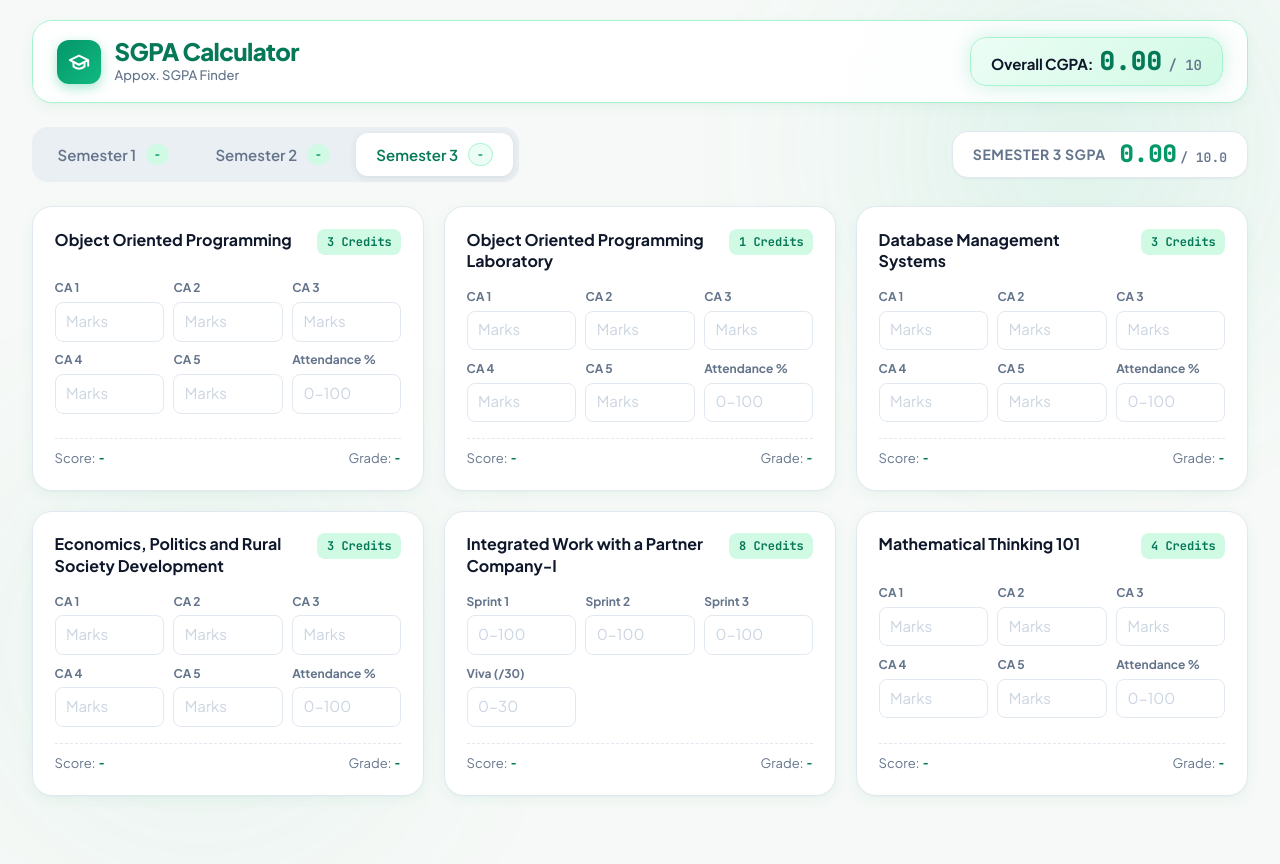
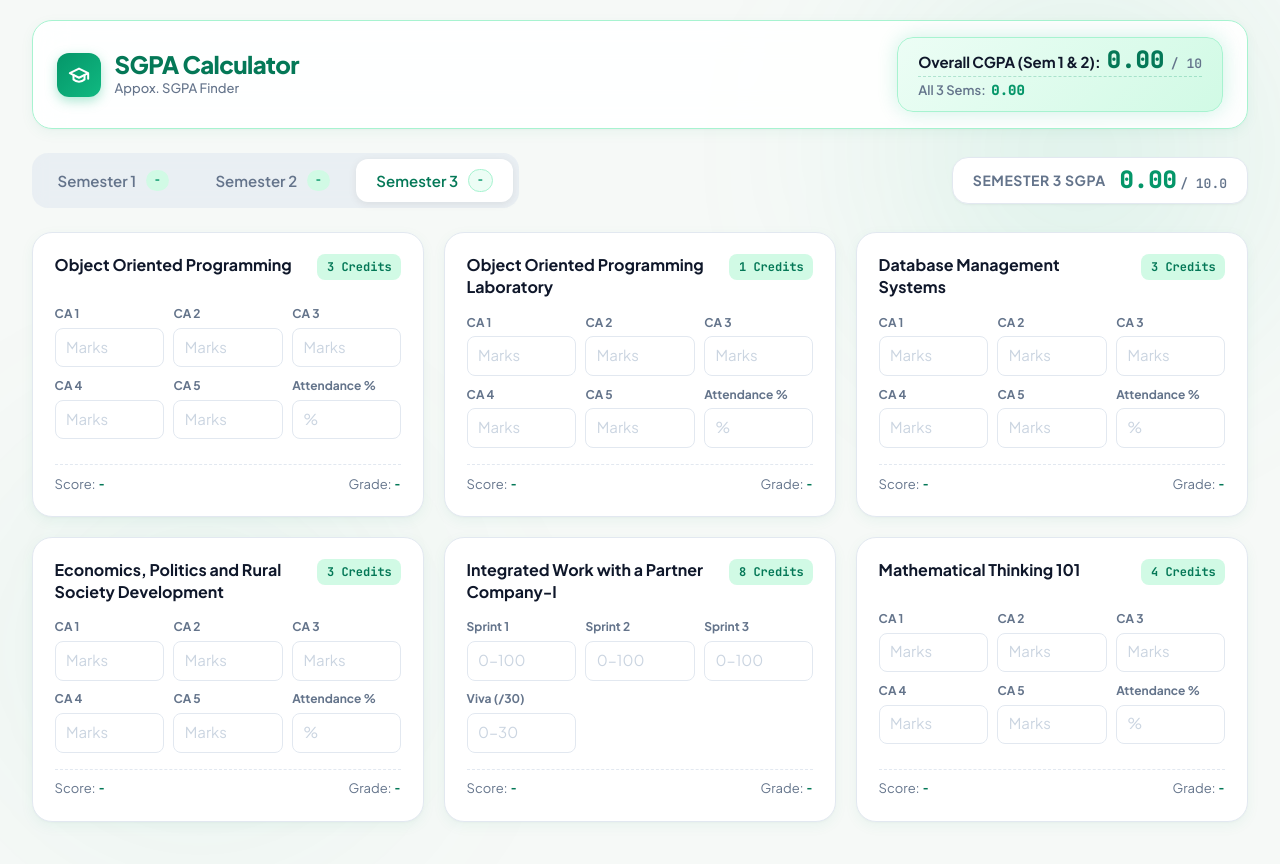
Before and after one commit to jovabsabus130-alt/sgpa, a plain HTML site: page index.html in a window 1280 px wide. Drawn offline with Linux system fonts and the light colour scheme.

Commit message:
Update CGPA to show Sem 1 & 2 main with all 3 sems sub-value, and support instant single-field Sem 3 calculation

```diff
--- a/app.js
+++ b/app.js
@@ -95,63 +95,93 @@ function scoreToGrade(score) {
 
 /**
  * Standard Sem 3 Subject Evaluation
- * Formula: Score y = Round( (90/5/40)*(CA1+CA2+CA3) + (90/5/60)*(CA4+CA5) + AttendanceMarks, 0 )
+ * Evaluates immediately on ANY entered field (normalizing proportional weight if partial)
+ * Full formula when complete: Round( (90/5/40)*(CA1+CA2+CA3) + (90/5/60)*(CA4+CA5) + Attendance, 0 )
  */
 function calculateStandardSem3Score(ca1, ca2, ca3, ca4, ca5, attPercent) {
-  const rawInputs = [ca1, ca2, ca3, ca4, ca5, attPercent];
-  const filledInputs = rawInputs.filter(v => v !== '' && v !== null && v !== undefined && !isNaN(parseFloat(v)));
-  const filledCount = filledInputs.length;
+  const c1 = ca1 !== '' && ca1 !== null && !isNaN(parseFloat(ca1)) ? parseFloat(ca1) : null;
+  const c2 = ca2 !== '' && ca2 !== null && !isNaN(parseFloat(ca2)) ? parseFloat(ca2) : null;
+  const c3 = ca3 !== '' && ca3 !== null && !isNaN(parseFloat(ca3)) ? parseFloat(ca3) : null;
+  const c4 = ca4 !== '' && ca4 !== null && !isNaN(parseFloat(ca4)) ? parseFloat(ca4) : null;
+  const c5 = ca5 !== '' && ca5 !== null && !isNaN(parseFloat(ca5)) ? parseFloat(ca5) : null;
+  const hasAtt = attPercent !== '' && attPercent !== null && !isNaN(parseFloat(attPercent));
+  const attVal = hasAtt ? parseFloat(attPercent) : null;
 
-  if (filledCount === 0) return null;
+  const enteredList = [c1, c2, c3, c4, c5, attVal].filter(v => v !== null);
+  if (enteredList.length === 0) return null;
 
-  const nCa1 = parseFloat(ca1) || 0;
-  const nCa2 = parseFloat(ca2) || 0;
-  const nCa3 = parseFloat(ca3) || 0;
-  const nCa4 = parseFloat(ca4) || 0;
-  const nCa5 = parseFloat(ca5) || 0;
-  const hasAtt = attPercent !== '' && attPercent !== null && attPercent !== undefined && !isNaN(parseFloat(attPercent));
-  const attMarks = hasAtt ? getAttendanceMarks(attPercent) : 0;
+  const isComplete = (c1 !== null && c2 !== null && c3 !== null && c4 !== null && c5 !== null && hasAtt);
 
-  const part1 = (90 / 5 / 40) * (nCa1 + nCa2 + nCa3);
-  const part2 = (90 / 5 / 60) * (nCa4 + nCa5);
+  if (isComplete) {
+    // Official full formula
+    const attMarks = getAttendanceMarks(attVal);
+    const part1 = (90 / 5 / 40) * (c1 + c2 + c3);
+    const part2 = (90 / 5 / 60) * (c4 + c5);
     const totalScore = Math.min(100, Math.max(0, Math.round(part1 + part2 + attMarks)));
+    return { score: totalScore, isComplete: true, filledCount: 6 };
+  } else {
+    // Proportional calculation for single or partial fields
+    let earnedWeight = 0;
+    let maxWeight = 0;
 
-  const isComplete = filledCount === 6;
+    if (c1 !== null) { earnedWeight += 0.45 * c1; maxWeight += 18; }
+    if (c2 !== null) { earnedWeight += 0.45 * c2; maxWeight += 18; }
+    if (c3 !== null) { earnedWeight += 0.45 * c3; maxWeight += 18; }
 
-  return {
-    score: totalScore,
-    filledCount: filledCount,
-    isComplete: isComplete
-  };
+    if (c4 !== null) { earnedWeight += 0.30 * c4; maxWeight += 18; }
+    if (c5 !== null) { earnedWeight += 0.30 * c5; maxWeight += 18; }
+
+    if (hasAtt) {
+      earnedWeight += getAttendanceMarks(attVal);
+      maxWeight += 5;
+    }
+
+    let projectedScore = maxWeight > 0 ? Math.min(100, Math.max(0, Math.round((earnedWeight / maxWeight) * 100))) : 0;
+    return { score: projectedScore, isComplete: false, filledCount: enteredList.length };
+  }
 }
 
 /**
  * Partner Company Special Subject Evaluation
- * Formula: Score y = Round( avg(sprint1, sprint2, sprint3)*0.70 + viva, 0 )
+ * Evaluates immediately on ANY entered sprint or viva
+ * Full formula when complete: Round( avg(sprint1, sprint2, sprint3)*0.70 + viva, 0 )
  */
 function calculateSpecialSem3Score(sprint1, sprint2, sprint3, viva) {
-  const rawInputs = [sprint1, sprint2, sprint3, viva];
-  const filledInputs = rawInputs.filter(v => v !== '' && v !== null && v !== undefined && !isNaN(parseFloat(v)));
-  const filledCount = filledInputs.length;
+  const s1 = sprint1 !== '' && sprint1 !== null && !isNaN(parseFloat(sprint1)) ? parseFloat(sprint1) : null;
+  const s2 = sprint2 !== '' && sprint2 !== null && !isNaN(parseFloat(sprint2)) ? parseFloat(sprint2) : null;
+  const s3 = sprint3 !== '' && sprint3 !== null && !isNaN(parseFloat(sprint3)) ? parseFloat(sprint3) : null;
+  const v = viva !== '' && viva !== null && !isNaN(parseFloat(viva)) ? parseFloat(viva) : null;
 
-  if (filledCount === 0) return null;
+  const enteredSprints = [s1, s2, s3].filter(v => v !== null);
+  const hasViva = (v !== null);
 
-  const s1 = parseFloat(sprint1) || 0;
-  const s2 = parseFloat(sprint2) || 0;
-  const s3 = parseFloat(sprint3) || 0;
-  const v = parseFloat(viva) || 0;
+  if (enteredSprints.length === 0 && !hasViva) return null;
 
+  const isComplete = (s1 !== null && s2 !== null && s3 !== null && hasViva);
+
+  if (isComplete) {
     const sprintAvg = (s1 + s2 + s3) / 3;
-  const sprintPart = sprintAvg * 0.7;
-  const totalScore = Math.min(100, Math.max(0, Math.round(sprintPart + v)));
+    const totalScore = Math.min(100, Math.max(0, Math.round(sprintAvg * 0.7 + v)));
+    return { score: totalScore, isComplete: true, filledCount: 4 };
+  } else {
+    // Proportional calculation for partial fields
+    let earnedWeight = 0;
+    let maxWeight = 0;
 
-  const isComplete = filledCount === 4;
+    if (enteredSprints.length > 0) {
+      const avgEntered = enteredSprints.reduce((a, b) => a + b, 0) / enteredSprints.length;
+      earnedWeight += avgEntered * 0.7;
+      maxWeight += 70;
+    }
 
-  return {
-    score: totalScore,
-    filledCount: filledCount,
-    isComplete: isComplete
-  };
+    if (hasViva) {
+      earnedWeight += v;
+      maxWeight += 30;
+    }
+
+    let projectedScore = maxWeight > 0 ? Math.min(100, Math.max(0, Math.round((earnedWeight / maxWeight) * 100))) : 0;
+    return { score: projectedScore, isComplete: false, filledCount: enteredSprints.length + (hasViva ? 1 : 0) };
+  }
 }
 
 function renderDropdownSemester(semKey, containerId) {
@@ -199,19 +229,10 @@ function renderSem3() {
       const viva = subState.viva !== undefined ? subState.viva : '';
 
       const calc = calculateSpecialSem3Score(s1, s2, s3, viva);
-      const gradeResult = (calc && calc.isComplete) ? scoreToGrade(calc.score) : null;
+      const gradeResult = calc ? scoreToGrade(calc.score) : null;
 
-      let scoreText = '-';
-      let gradeText = '-';
-      if (calc) {
-        if (calc.isComplete) {
-          scoreText = `${calc.score}/100`;
-          gradeText = `${gradeResult.grade} (${gradeResult.points} pts)`;
-        } else {
-          scoreText = `${calc.score}/100 (${calc.filledCount}/4 filled)`;
-          gradeText = `Fill all 4 fields`;
-        }
-      }
+      let scoreText = calc ? `${calc.score}/100` : '-';
+      let gradeText = gradeResult ? `${gradeResult.grade} (${gradeResult.points} pts)` : '-';
 
       return `
         <div class="subject-card" data-subject-id="${sub.id}">
@@ -262,19 +283,10 @@ function renderSem3() {
       const att = subState.att !== undefined ? subState.att : '';
 
       const calc = calculateStandardSem3Score(ca1, ca2, ca3, ca4, ca5, att);
-      const gradeResult = (calc && calc.isComplete) ? scoreToGrade(calc.score) : null;
+      const gradeResult = calc ? scoreToGrade(calc.score) : null;
 
-      let scoreText = '-';
-      let gradeText = '-';
-      if (calc) {
-        if (calc.isComplete) {
-          scoreText = `${calc.score}/100`;
-          gradeText = `${gradeResult.grade} (${gradeResult.points} pts)`;
-        } else {
-          scoreText = `${calc.score}/100 (${calc.filledCount}/6 filled)`;
-          gradeText = `Fill all 6 fields`;
-        }
-      }
+      let scoreText = calc ? `${calc.score}/100` : '-';
+      let gradeText = gradeResult ? `${gradeResult.grade} (${gradeResult.points} pts)` : '-';
 
       return `
         <div class="subject-card" data-subject-id="${sub.id}">
@@ -318,7 +330,7 @@ function renderSem3() {
               <label class="input-label" for="inp_${sub.id}_att">Attendance %</label>
               <input type="number" id="inp_${sub.id}_att" class="num-input sem3-input"
                 data-subject="${sub.name}" data-field="att" min="0" max="100" step="any"
-                placeholder="0-100" value="${att}">
+                placeholder="%" value="${att}">
             </div>
           </div>
 
@@ -333,9 +345,6 @@ function renderSem3() {
 }
 
 function recalculateAll() {
-  let totalAllWeightedPoints = 0;
-  let totalAllGradedCredits = 0;
-
   // Sem 1
   let sem1Weighted = 0, sem1Credits = 0;
   SEMESTER_DATA.sem1.subjects.forEach(sub => {
@@ -358,7 +367,7 @@ function recalculateAll() {
   });
   const sem2Sgpa = sem2Credits > 0 ? (sem2Weighted / sem2Credits) : null;
 
-  // Sem 3
+  // Sem 3 (Calculates live on even 1 field entered)
   let sem3Weighted = 0, sem3Credits = 0;
   SEMESTER_DATA.sem3.subjects.forEach(sub => {
     const subState = state.sem3[sub.name] || {};
@@ -366,12 +375,12 @@ function recalculateAll() {
 
     if (sub.isSpecial) {
       const calc = calculateSpecialSem3Score(subState.sprint1, subState.sprint2, subState.sprint3, subState.viva);
-      if (calc && calc.isComplete) {
+      if (calc) {
         gradeObj = scoreToGrade(calc.score);
       }
     } else {
       const calc = calculateStandardSem3Score(subState.ca1, subState.ca2, subState.ca3, subState.ca4, subState.ca5, subState.att);
-      if (calc && calc.isComplete) {
+      if (calc) {
         gradeObj = scoreToGrade(calc.score);
       }
     }
@@ -383,15 +392,25 @@ function recalculateAll() {
   });
   const sem3Sgpa = sem3Credits > 0 ? (sem3Weighted / sem3Credits) : null;
 
-  // Overall CGPA
-  totalAllWeightedPoints = sem1Weighted + sem2Weighted + sem3Weighted;
-  totalAllGradedCredits = sem1Credits + sem2Credits + sem3Credits;
-  const overallCgpa = totalAllGradedCredits > 0 ? (totalAllWeightedPoints / totalAllGradedCredits) : null;
+  // Overall CGPA for Sem 1 & Sem 2 (Main display in header)
+  const sem1And2Weighted = sem1Weighted + sem2Weighted;
+  const sem1And2Credits = sem1Credits + sem2Credits;
+  const sem1And2Cgpa = sem1And2Credits > 0 ? (sem1And2Weighted / sem1And2Credits) : null;
 
-  // Update Displays
+  // Overall CGPA across ALL 3 semesters (Sub display in header)
+  const all3Weighted = sem1Weighted + sem2Weighted + sem3Weighted;
+  const all3Credits = sem1Credits + sem2Credits + sem3Credits;
+  const all3Cgpa = all3Credits > 0 ? (all3Weighted / all3Credits) : null;
+
+  // Update Header CGPA Displays
   const cgpaDisplay = document.getElementById('cgpaDisplay');
+  const cgpaAllSemsDisplay = document.getElementById('cgpaAllSemsDisplay');
+
   if (cgpaDisplay) {
-    cgpaDisplay.textContent = overallCgpa !== null ? overallCgpa.toFixed(2) : '0.00';
+    cgpaDisplay.textContent = sem1And2Cgpa !== null ? sem1And2Cgpa.toFixed(2) : '0.00';
+  }
+  if (cgpaAllSemsDisplay) {
+    cgpaAllSemsDisplay.textContent = all3Cgpa !== null ? all3Cgpa.toFixed(2) : '0.00';
   }
 
   // Update Tab Sub-pills
@@ -513,14 +532,9 @@ function setupEventListeners() {
         if (isSpecial) {
           const calc = calculateSpecialSem3Score(sState.sprint1, sState.sprint2, sState.sprint3, sState.viva);
           if (calc) {
-            if (calc.isComplete) {
             const gradeResult = scoreToGrade(calc.score);
             if (scoreEl) scoreEl.textContent = `${calc.score}/100`;
             if (badgeEl) badgeEl.textContent = `${gradeResult.grade} (${gradeResult.points} pts)`;
-            } else {
-              if (scoreEl) scoreEl.textContent = `${calc.score}/100 (${calc.filledCount}/4 filled)`;
-              if (badgeEl) badgeEl.textContent = `Fill all 4 fields`;
-            }
           } else {
             if (scoreEl) scoreEl.textContent = '-';
             if (badgeEl) badgeEl.textContent = '-';
@@ -528,14 +542,9 @@ function setupEventListeners() {
         } else {
           const calc = calculateStandardSem3Score(sState.ca1, sState.ca2, sState.ca3, sState.ca4, sState.ca5, sState.att);
           if (calc) {
-            if (calc.isComplete) {
             const gradeResult = scoreToGrade(calc.score);
             if (scoreEl) scoreEl.textContent = `${calc.score}/100`;
             if (badgeEl) badgeEl.textContent = `${gradeResult.grade} (${gradeResult.points} pts)`;
-            } else {
-              if (scoreEl) scoreEl.textContent = `${calc.score}/100 (${calc.filledCount}/6 filled)`;
-              if (badgeEl) badgeEl.textContent = `Fill all 6 fields`;
-            }
           } else {
             if (scoreEl) scoreEl.textContent = '-';
             if (badgeEl) badgeEl.textContent = '-';
--- a/index.html
+++ b/index.html
@@ -30,12 +30,18 @@
         </div>
       </div>
 
-      <!-- Simple & Exciting Overall CGPA Text Badge -->
+      <!-- Overall CGPA Badge (Main: Sem 1 & 2, Sub: All 3 Sems) -->
       <div class="cgpa-badge-wrap">
         <div class="cgpa-text">
-          <span class="cgpa-label">Overall CGPA:</span>
-          <span id="cgpaDisplay" class="cgpa-value">0.00</span>
-          <span class="cgpa-scale">/ 10</span>
+          <div class="cgpa-main-row">
+            <span class="cgpa-label">Overall CGPA (Sem 1 & 2):</span>
+            <span id="cgpaDisplay" class="cgpa-value">0.00</span>
+            <span class="cgpa-scale">/ 10</span>
+          </div>
+          <div class="cgpa-sub-row" id="cgpaAllSemsContainer">
+            <span class="cgpa-sub-label">All 3 Sems:</span>
+            <span id="cgpaAllSemsDisplay" class="cgpa-sub-value">0.00</span>
+          </div>
         </div>
       </div>
     </header>
--- a/styles.css
+++ b/styles.css
@@ -11,7 +11,7 @@
   --primary-glow: rgba(16, 185, 129, 0.25);
 
   --bg-page: #f6f9f7;          /* Crisp clean page background */
-  --bg-surface: rgba(255, 255, 255, 0.88);
+  --bg-surface: rgba(255, 255, 255, 0.9);
   --bg-card: #ffffff;
   --bg-input: #ffffff;
 
@@ -55,7 +55,7 @@ html, body {
   overflow-x: hidden;
 }
 
-/* Exciting Ambient Green Background Glows */
+/* Ambient Green Background Glows */
 .bg-glow-1 {
   position: fixed;
   top: -150px;
@@ -142,16 +142,16 @@ html, body {
   color: var(--text-muted);
 }
 
-/* Exciting Overall CGPA Text Badge */
+/* Overall CGPA Text Badge */
 .cgpa-badge-wrap {
   display: flex;
   align-items: center;
 }
 
 .cgpa-text {
-  display: inline-flex;
-  align-items: baseline;
-  gap: 0.4rem;
+  display: flex;
+  flex-direction: column;
+  gap: 0.2rem;
   background: linear-gradient(135deg, #ecfdf5 0%, #d1fae5 100%);
   border: 1.5px solid #a7f3d0;
   padding: 0.6rem 1.25rem;
@@ -165,6 +165,12 @@ html, body {
   box-shadow: 0 6px 18px rgba(16, 185, 129, 0.25);
 }
 
+.cgpa-main-row {
+  display: flex;
+  align-items: baseline;
+  gap: 0.4rem;
+}
+
 .cgpa-label {
   font-size: 0.9375rem;
   font-weight: 700;
@@ -175,7 +181,7 @@ html, body {
 
 .cgpa-value {
   font-family: var(--font-mono);
-  font-size: 1.625rem;
+  font-size: 1.5rem;
   font-weight: 800;
   color: var(--primary-hover);
   line-height: 1;
@@ -183,9 +189,30 @@ html, body {
 
 .cgpa-scale {
   font-family: var(--font-mono);
-  font-size: 0.875rem;
+  font-size: 0.8125rem;
   font-weight: 600;
   color: var(--text-muted);
+}
+
+.cgpa-sub-row {
+  display: flex;
+  align-items: baseline;
+  gap: 0.35rem;
+  font-size: 0.8125rem;
+  color: var(--text-muted);
+  border-top: 1px dashed rgba(5, 150, 105, 0.25);
+  padding-top: 0.2rem;
+}
+
+.cgpa-sub-label {
+  font-weight: 600;
+}
+
+.cgpa-sub-value {
+  font-family: var(--font-mono);
+  font-weight: 800;
+  color: var(--primary);
+  font-size: 0.875rem;
 }
 
 /* Controls & Semester Stats Bar */
@@ -512,12 +539,11 @@ html, body {
   }
 
   .cgpa-badge-wrap {
-    justify-content: flex-end;
+    width: 100%;
   }
 
   .cgpa-text {
     width: 100%;
-    justify-content: center;
   }
 
   .controls-bar {
```
Lines whose indentation alone changed are shown as unchanged.
